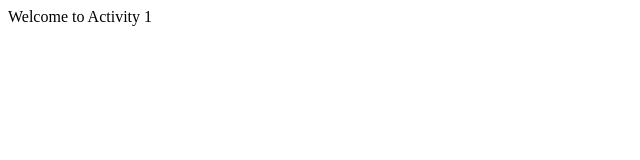
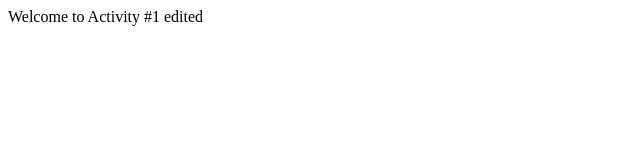
Before and after one commit to barcy017/bspd-activity-1, a plain HTML site: page index.html in a window 1280 px wide. Shown: the full height of the page, 0-640 px from the left. Drawn offline with Linux system fonts and the light colour scheme.

Commit message:
Update index.html

```diff
--- a/index.html
+++ b/index.html
@@ -6,6 +6,6 @@
     <title>Activity 1</title>
 </head>
 <body>
-    Welcome to Activity 1
+    Welcome to Activity #1 edited
 </body>
 </html>
```
